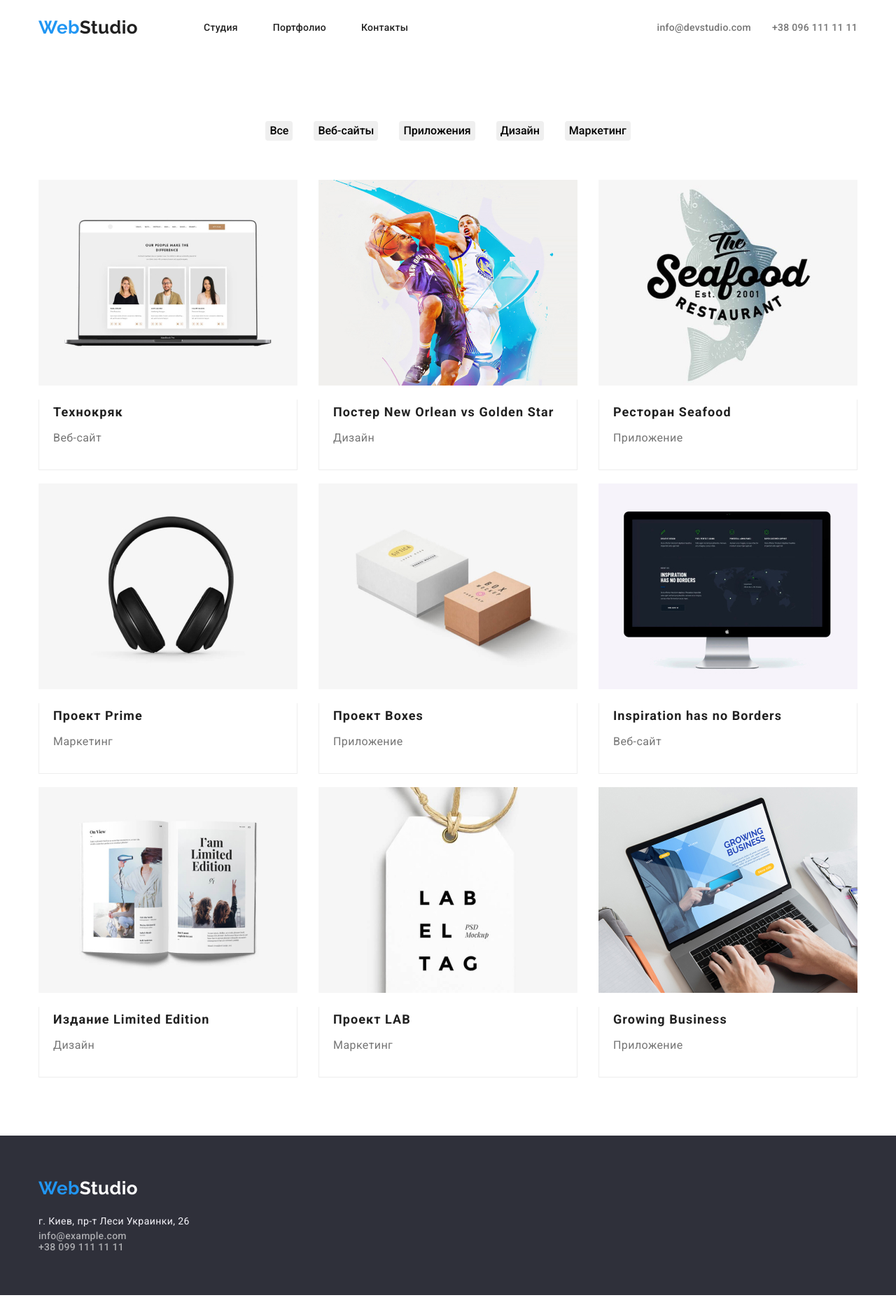
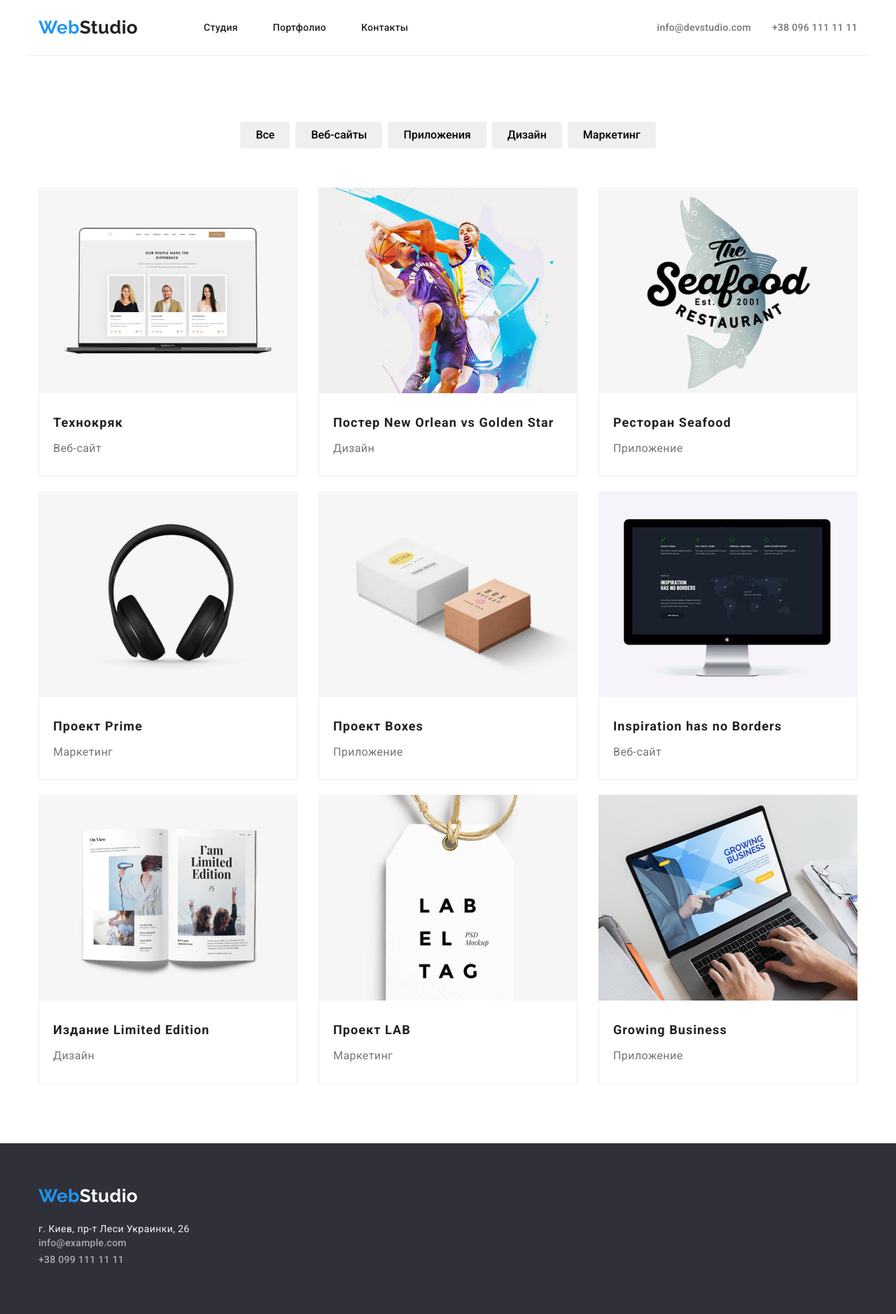
Before and after one commit to OlehIshchenko13/goit-markup-hw-03, a plain HTML site: page portfolio.html in a window 1280 px wide. Shown: the whole page at 70% size. Before the commit the page ends 1851 px from the top, so only its background shows below. Drawn offline with nearby package versions, Linux system fonts and the light colour scheme.

Commit message:
исправил

```diff
--- a/css/style.css
+++ b/css/style.css
@@ -80,8 +80,6 @@ body {
    line-height: 1.2;
    color: var(--primary-text-color);
    text-decoration: none;
-
-   padding: 14px 0;
 }
 .logo .accent {
    color: var(--accent-color);
@@ -96,8 +94,7 @@ body {
    display: flex;
    justify-content: space-between;
    align-items: center;
-   padding-top: 10px;
-   padding-bottom: 10px;
+   border-bottom: 1px solid #ECECEC;
 }
 .nav-menu {
    align-items: center;
@@ -119,7 +116,9 @@ body {
 
    line-height: 1.1;
    letter-spacing: var(--secondary-letter-spacing);
-   padding: 14px 0;
+
+   padding-top: 32px;
+   padding-bottom: 32px;
 }
 
 .site-nav .link:hover,
@@ -142,7 +141,6 @@ body {
    list-style-type: none;
 }
 .contacts-nav > .item {
-   padding: 14px 0;
 }
 
 .contacts-nav .link {
@@ -152,6 +150,10 @@ body {
    padding: 10px 0;
    line-height: 1.1;
    letter-spacing: var(--secondary-letter-spacing);
+
+   display: block;
+   padding-top: 32px;
+   padding-bottom: 32px;
 }
 .contacts-nav .link:hover,
 .contacts-nav .link:focus {
@@ -191,6 +193,7 @@ body {
    font-size: var(--secondary-font-size);
    line-height: 1.9;
    border-radius: 4px;
+   border: none;
    min-width: 200px;
    padding: 10px 32px;
 }
@@ -240,9 +243,10 @@ body {
 .about-container {
 }
 .about-title {
+   margin-bottom: 50px;
 }
 .about-list {
-   margin-top: 50px;
+
    justify-content: space-between;
    display: flex;
 }
@@ -269,12 +273,14 @@ body {
       0px 2px 1px rgba(0, 0, 0, 0.2);
    border-radius: 0px 0px 4px 4px;
 }
-
+.team-info {
+   padding: 30px 7px 30px 7px;
+}
 .team-member-name {
    font-weight: 500;
    font-size: var(--secondary-font-size);
    line-height: 1.2;
-   margin-top: 30px;
+
    text-align: center;
 }
 .team-member-title {
@@ -289,9 +295,10 @@ body {
 .list-button {
    display: flex;
    justify-content: center;
-   column-gap: 30px;
+   column-gap: 8px;
 }
 .button-item {
+
 }
 .portfolio {
    background-color: var(--white-text);
@@ -305,7 +312,7 @@ body {
    margin-top: 56px;
 }
 .portfolio-info {
-   padding-left: 20px;
+   padding: 24px 20px;
    border-left: 1px solid #eeeeee;
    border-right: 1px solid #eeeeee;
    border-bottom: 1px solid #eeeeee;
@@ -317,6 +324,7 @@ body {
    font-size: var(--secondary-font-size);
    line-height: 1.6;
    text-align: center;
+   padding: 6px 22px ;
 }
 .portfolio-button:hover,
 .portfolio-button:focus {
@@ -354,13 +362,13 @@ body {
    line-height: 2;
 
    letter-spacing: 0.06em;
-   margin-top: 20px;
+
 }
 .portfolio-text {
    font-size: var(--secondary-font-size);
    line-height: 1.9;
    margin-top: 4px;
-   padding-bottom: 30px;
+
 }
 /*Hidden header*/
 .hidden-header {
@@ -396,9 +404,17 @@ body {
    margin-top: 20px;
 }
 .footer .link-footer {
+   display: block;
    color: rgba(255, 255, 255, 0.6);
+   padding: 0;
+
 }
+
 .container-footer {
 }
-.contacts-nav-footer {
+.futter-items{
+   margin-bottom: 9px;
 }
+.futter-items:lastchild {
+   margin-bottom: 0px;
+}
--- a/portfolio.html
+++ b/portfolio.html
@@ -161,17 +161,17 @@
             </div>
          </section>
       </main>
-      <footer class="footer">
-         <div class="container">
+     <footer class="footer">
+         <div class="container container-footer">
             <a href="./index.html" class="logo"
                ><span class="accent">Web</span><span class="white-logo">Studio</span></a
             >
             <address class="address">г. Киев, пр-т Леси Украинки, 26</address>
-            <ul class="contacts-nav">
-               <li>
+            <ul class="contacts-nav contacts-nav-footer">
+               <li class="futter-items">
                   <a href="mailto:info@devstudio.com" class="link link-footer">info@example.com</a>
                </li>
-               <li>
+               <li class="futter-items">
                   <a href="tel:+380991111111" class="link link-footer">+38 099 111 11 11</a>
                </li>
             </ul>
```
Also changed, not shown: index.html (+12 -13 lines).
